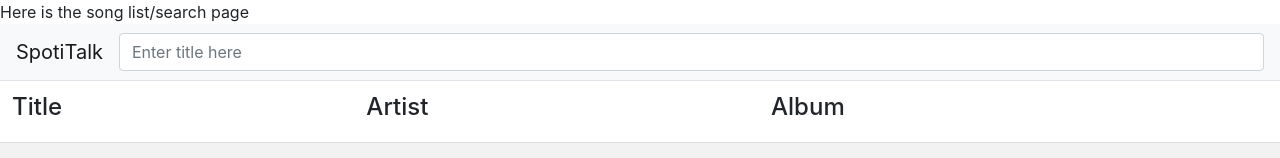
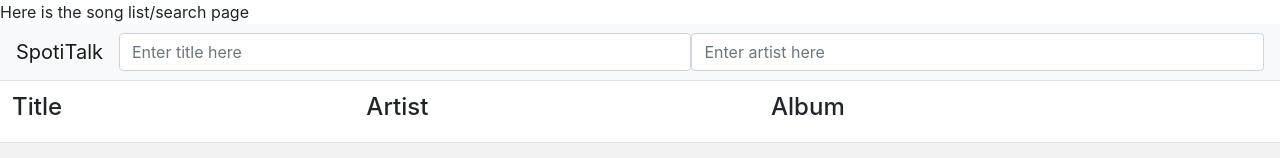
Before and after one commit to jacksonneal/SpotiTalk, a React (Create React App) app in the folder spotitalk/: page / in a window 1280 px wide. Shown: the top 158 px of the page. Built offline with nearby package versions, Linux system fonts and the light colour scheme.

Commit message:
add artist search to react store

```diff
--- a/spotitalk/src/components/SongSearch.js
+++ b/spotitalk/src/components/SongSearch.js
@@ -3,12 +3,12 @@
 import SongSearchBar from './SongSearchBar';
 
 export default function SongSearch(props) {
-    const { searchSongTitle } = props;
+    const { searchSongTitle, searchSongArtist } = props;
     console.log(props);
     return (
         <div>
             <div>Here is the song list/search page</div>
-            <SongSearchBar {...{ searchSongTitle }} />
+            <SongSearchBar {...{ searchSongTitle, searchSongArtist }} />
             <SongList />
         </div>
     )
--- a/spotitalk/src/components/SongSearchBar.js
+++ b/spotitalk/src/components/SongSearchBar.js
@@ -1,7 +1,7 @@
 import React from 'react';
 
 export default function SongSearch(props) {
-    const { searchSongTitle } = props;
+    const { searchSongTitle, searchSongArtist } = props;
 
     return (
         <div class="pos-f-t">
@@ -11,6 +11,8 @@
                 </span>
                 <input class="form-control" id="songTitleSearch"
                     placeholder="Enter title here" onChange={e => searchSongTitle(e.target.value)} />
+                <input class="form-control" id="songArtistSearch"
+                    placeholder="Enter artist here" onChange={e => searchSongArtist(e.target.value)} />
             </nav>
         </div>
     )
--- a/spotitalk/src/reducers/songs.js
+++ b/spotitalk/src/reducers/songs.js
@@ -1,16 +1,23 @@
 const initialState = {
     songSearchTitle: '',
+    songsearchArtist: '',
 };
 
 const actions = {
     'SEARCH_SONG_TITLE': searchSongTitle,
+    'SEARCH_SONG_ARTIST': searchSongArtist,
 }
 
-//Just an example, probably won't delete songs
 function searchSongTitle(state, action) {
     return {
         songSearchTitle: action.payload.searchTitle
     }
 }
 
+function searchSongArtist(state, action) {
+    return {
+        songsearchArtist: action.payload.searchArtist
+    }
+}
+
 export default { initialState, actions }
--- a/spotitalk/src/songSearchDispatcher.js
+++ b/spotitalk/src/songSearchDispatcher.js
@@ -8,5 +8,13 @@
                 }
             })
         },
+        searchSongArtist: (artist) => {
+            dispatch({
+                type: 'SEARCH_SONG_ARTIST',
+                payload: {
+                    searchArtist: artist,
+                }
+            })
+        }
     }
 }
```
